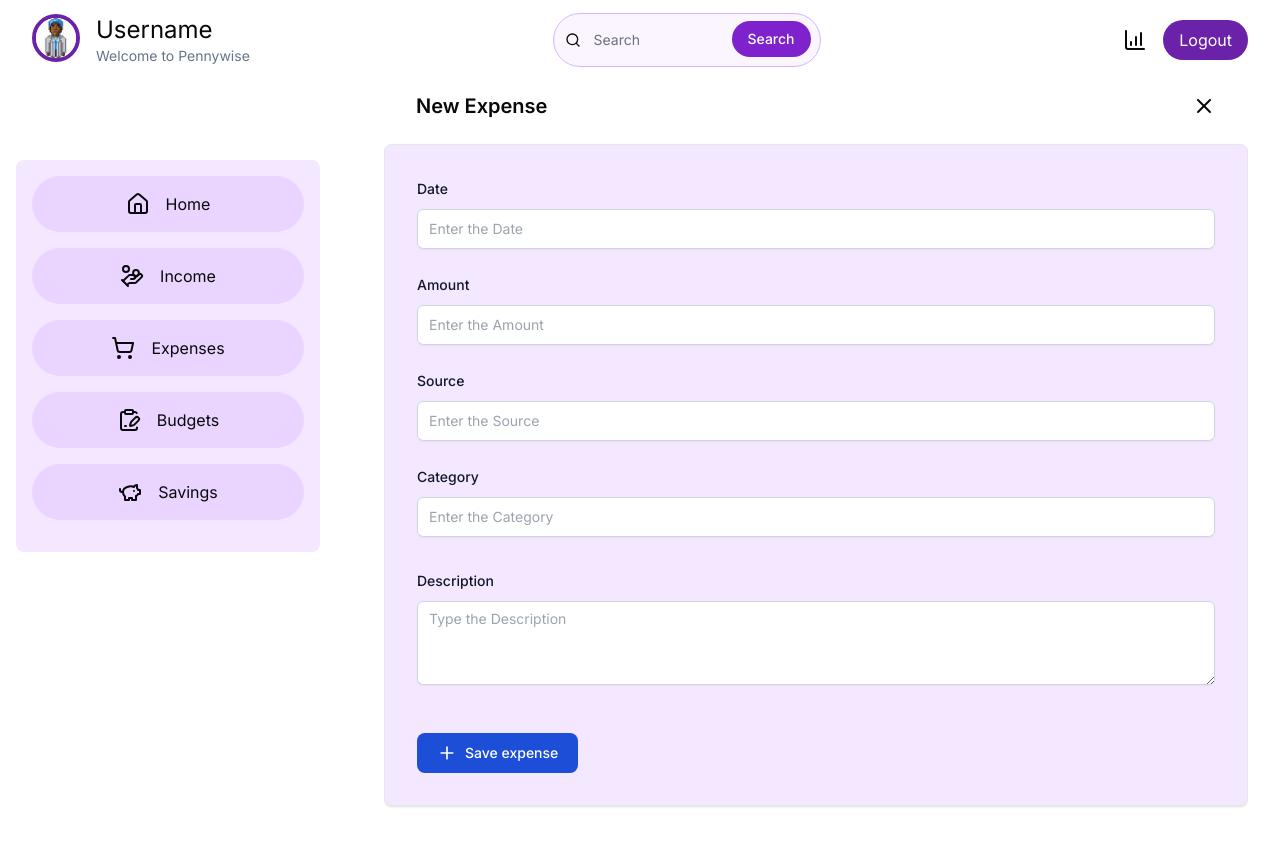
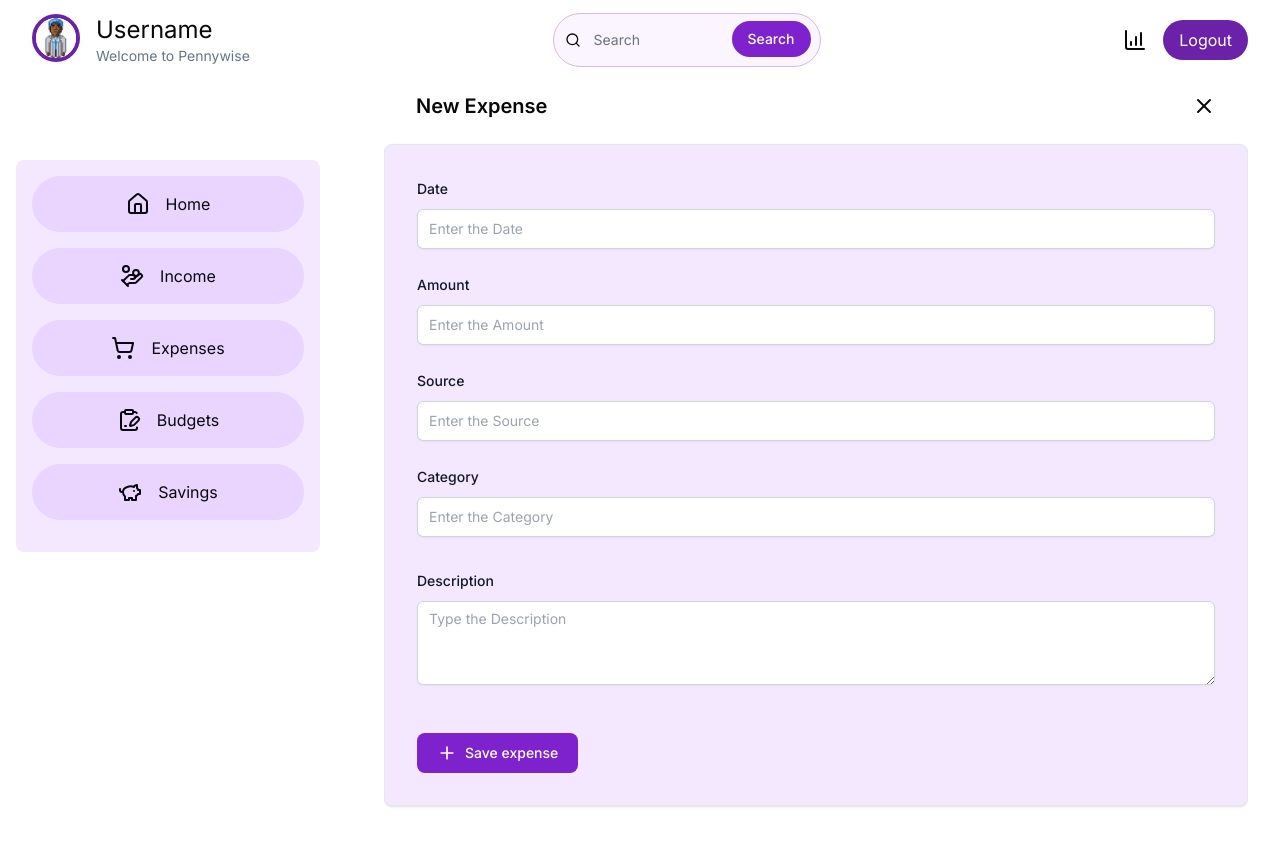
Before and after one commit to kofiad/pennywise, a Next.js app: page /dashboard/expense/new in a window 1280 px wide. Shown: the top 846 px of the page. Built offline with nearby package versions, Linux system fonts and the light colour scheme.

Commit message:
Refactor SubmitButton component to update button colors and styles

```diff
--- a/components/FormInputs/SubmitButton.jsx
+++ b/components/FormInputs/SubmitButton.jsx
@@ -9,7 +9,7 @@ export default function SubmitButton({isLoading, title, }) {
         <button
           disabled
           type="button"
-          className="text-white bg-blue-700 hover:bg-blue-800 focus:ring-4 focus:outline-none focus:ring-blue-300 font-medium rounded-lg text-sm px-5 py-2.5 text-center mr-2 dark:bg-blue-600 dark:hover:bg-blue-700 dark:focus:ring-blue-800 inline-flex items-center"
+          className="text-white bg-purple-700 hover:bg-purple-800 focus:ring-4 focus:outline-none focus:ring-purple-300 font-medium rounded-lg text-sm px-5 py-2.5 text-center mr-2 dark:bg-purple-600 dark:hover:bg-purple-700 dark:focus:ring-purple-800 inline-flex items-center"
         >
           <svg
             aria-hidden="true"
@@ -33,7 +33,7 @@ export default function SubmitButton({isLoading, title, }) {
       ) : (
         <button
           type="submit"
-          className="inline-flex items-center px-5 py-2.5 mt-4 sm:mt-6 text-sm font-medium text-center text-white bg-blue-700 rounded-lg focus:ring-4 focus:ring-blue-200 dark:focus:ring-blue-900 hover:bg-blue-800"
+          className="inline-flex items-center px-5 py-2.5 mt-4 sm:mt-6 text-sm font-medium text-center text-white bg-purple-700 rounded-lg focus:ring-4 focus:ring-purple-200 dark:focus:ring-purple-900 hover:bg-purple-800"
         >
           <Plus className="w-5 h-5 mr-2" />
           <span>Save {title}</span>
```
